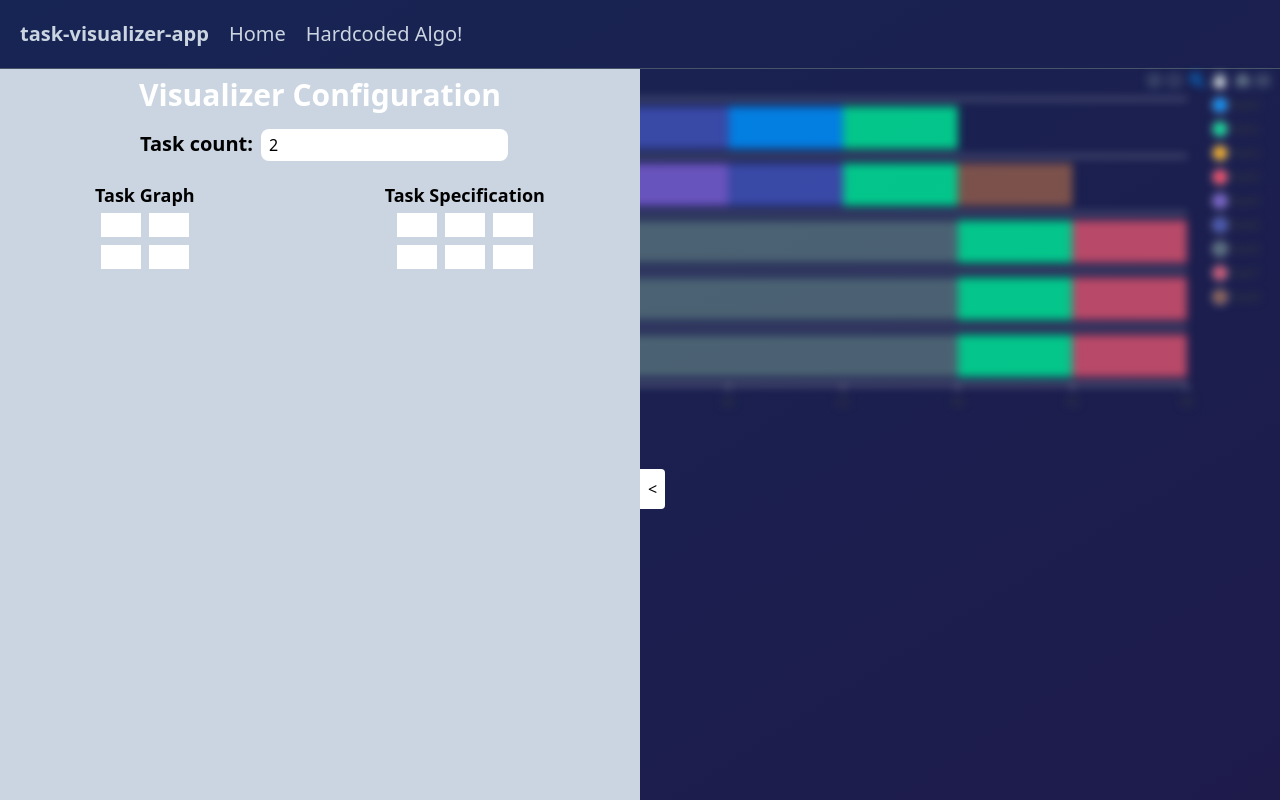
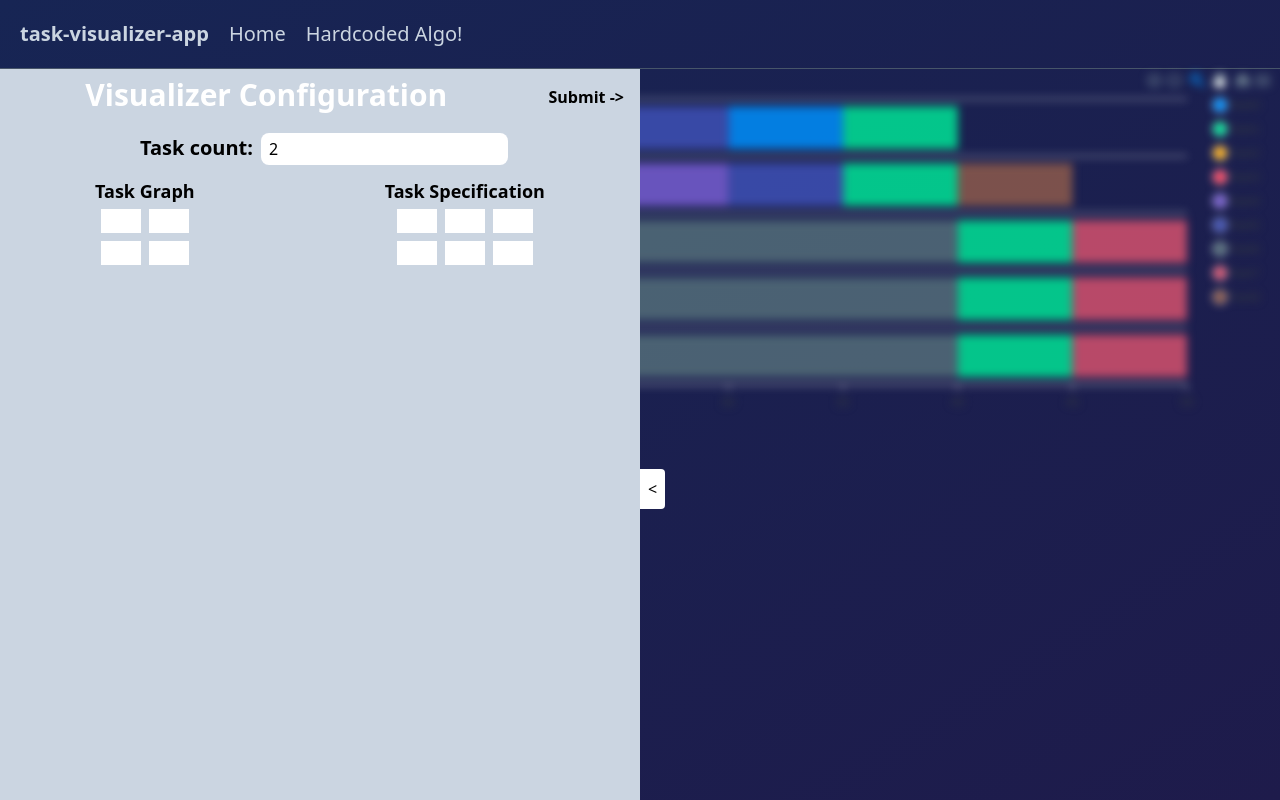
Before and after one commit to YaBoyya/task-visualizer-app, a React (Vite) app: page / in a window 1280 px wide. Built offline with nearby package versions, Linux system fonts and the light colour scheme.

Commit message:
Further sidebar updates

```diff
--- a/src/components/MatrixContainer.tsx
+++ b/src/components/MatrixContainer.tsx
@@ -1,6 +1,6 @@
 function MatrixContainer({ label, children }: any) {
   return(
-      <div className="p-2 m-1">
+      <div className="px-4 py-2 m-1">
         <h3 className="text-lg">{label}</h3>
         {children}
       </div>
--- a/src/components/Sidebar.tsx
+++ b/src/components/Sidebar.tsx
@@ -6,7 +6,6 @@ interface SidebarProps {
   children: React.ReactNode;
 }
 
-// TODO fix typing
 function Sidebar({isSidebarOpen, setIsSidebarOpen, children}: SidebarProps) {
   const toggleVisibility = () => setIsSidebarOpen((curr: Boolean) => !curr);
   useEffect(() => {
@@ -24,8 +23,13 @@ function Sidebar({isSidebarOpen, setIsSidebarOpen, children}: SidebarProps) {
             {isSidebarOpen ? "<" : ">"}
           </button>
         </span>
-        <aside className={`font-semibold w-[100%] bg-slate-300 transition-transform ease-in-out delay-300 ${isSidebarOpen ? "" : "-translate-x-full"}`}>
-          <h1 className="text-white text-3xl text-center p-2">Visualizer Configuration </h1>
+        <aside className={`font-semibold w-[100%] h-full bg-slate-300 transition-transform ease-in-out delay-300 ${isSidebarOpen ? "" : "-translate-x-full"}`}>
+          <div className="flex flex-1">
+            <h1 className="flex-grow text-white text-center text-3xl p-2">Visualizer Configuration </h1>
+            <button className="p-2 m-2 bg-green-300">
+                Submit {"->"}
+            </button>
+          </div>
           {children}
         </aside>
       </div>
```
